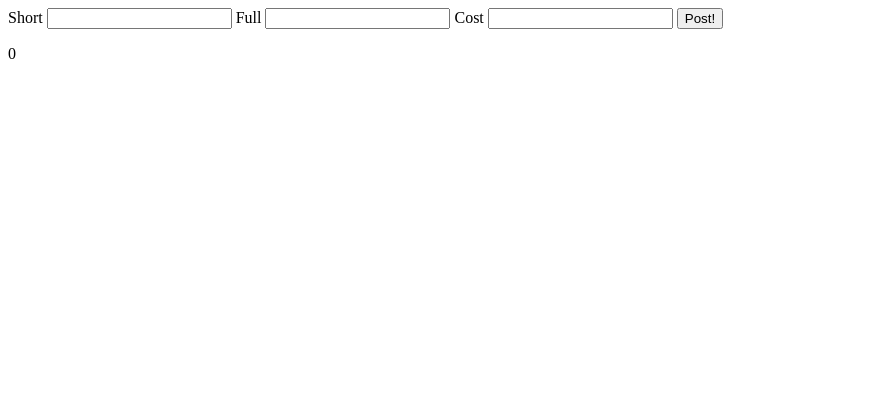
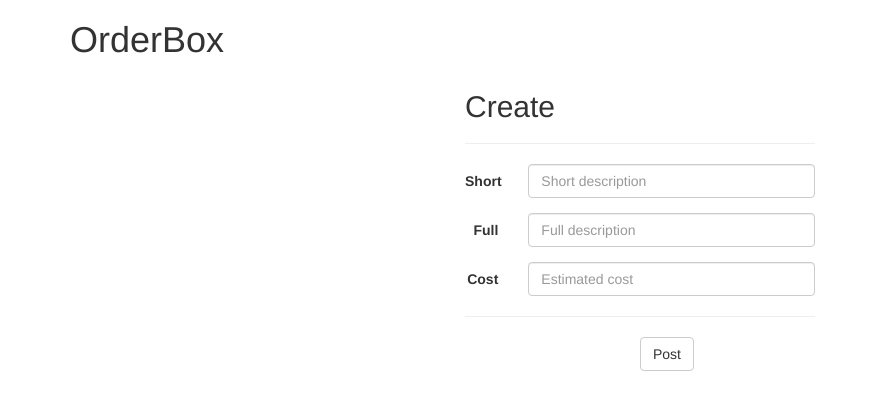
Before and after one commit to alexeykudinkin/orderbox, a PHP site: page /create.php in a window 1280 px wide. Shown: the top 410 px of the page, without its empty margins (0-870 px from the left). Run offline with PHP 8.4, Linux system fonts and the light colour scheme; the visitor is signed in with stand-in values (Sample User, id 1); data that the repository does not hold is empty.

Commit message:
Introduced basic styling

```diff
--- a/create.php
+++ b/create.php
@@ -8,31 +8,62 @@
 
   include('createX.php'); ?>
 
+<!DOCTYPE html>
 <html>
-<head></head>
+  <head>
+    <title>OrderBox</title>
+    <link rel="stylesheet" href="https://maxcdn.bootstrapcdn.com/bootstrap/3.3.4/css/bootstrap.min.css">
+  </head>
+
   <body>
 
-  <form action="" method="post">
+    <div class="container">
+      <h1>OrderBox</h1>
 
-    <label>Short</label>
-    <input type="text" name="short_description">
+      <div class="col-md-offset-4 col-md-4">
+        <h2>Create</h2>
 
-    <label>Full</label>
-    <input type="text" name="full_description">
+        <form class="form-horizontal" action="" method="post">
 
-    <label>Cost</label>
-    <input type="number" name="cost">
+          <hr/>
 
-    <input name="submit" type="submit" value="Post!">
+          <div class="form-group">
+            <label for="short_decription" class="col-sm-2 control-label">Short</label>
+            <div class="col-sm-10">
+              <input id="short_decription" type="text" name="short_description" placeholder="Short description" class="form-control">
+            </div>
+          </div>
+
+          <div class="form-group">
+            <label for="full_description" class="col-sm-2 control-label">Full</label>
+            <div class="col-sm-10">
+              <input id="full_description" type="text" name="full_description" placeholder="Full description" class="form-control">
+            </div>
+          </div>
+
+          <div class="form-group">
+            <label for="cost" class="col-sm-2 control-label">Cost</label>
+            <div class="col-sm-10">
+              <input id="cost" type="number" name="cost" placeholder="Estimated cost" class="form-control">
+            </div>
+          </div>
+
+          <hr/>
+
+          <input name="submit" type="submit" value="Post" class="btn btn-default col-sm-offset-6">
 
         </form>
 
-  <?php echo count(get_errors()) ?>
+      </div>
+
       <?php for ($i = 0; $i < count(get_errors()); ++$i) { ?>
         <span>
           <?php echo get_errors()[$i]; ?>
         </span>
       <?php } ?>
 
+    </div>
+
   </body>
+
 </html>
--- a/logout.php
+++ b/logout.php
@@ -1,4 +1,8 @@
 <?php
+
   session_start();
   session_destroy();
+
+  header("location: login.php");
+
   ?>
```
Also changed, not shown: login.php (+21 -9 lines), orders.php (+43 -12 lines). Lines whose indentation alone changed are shown as unchanged.
